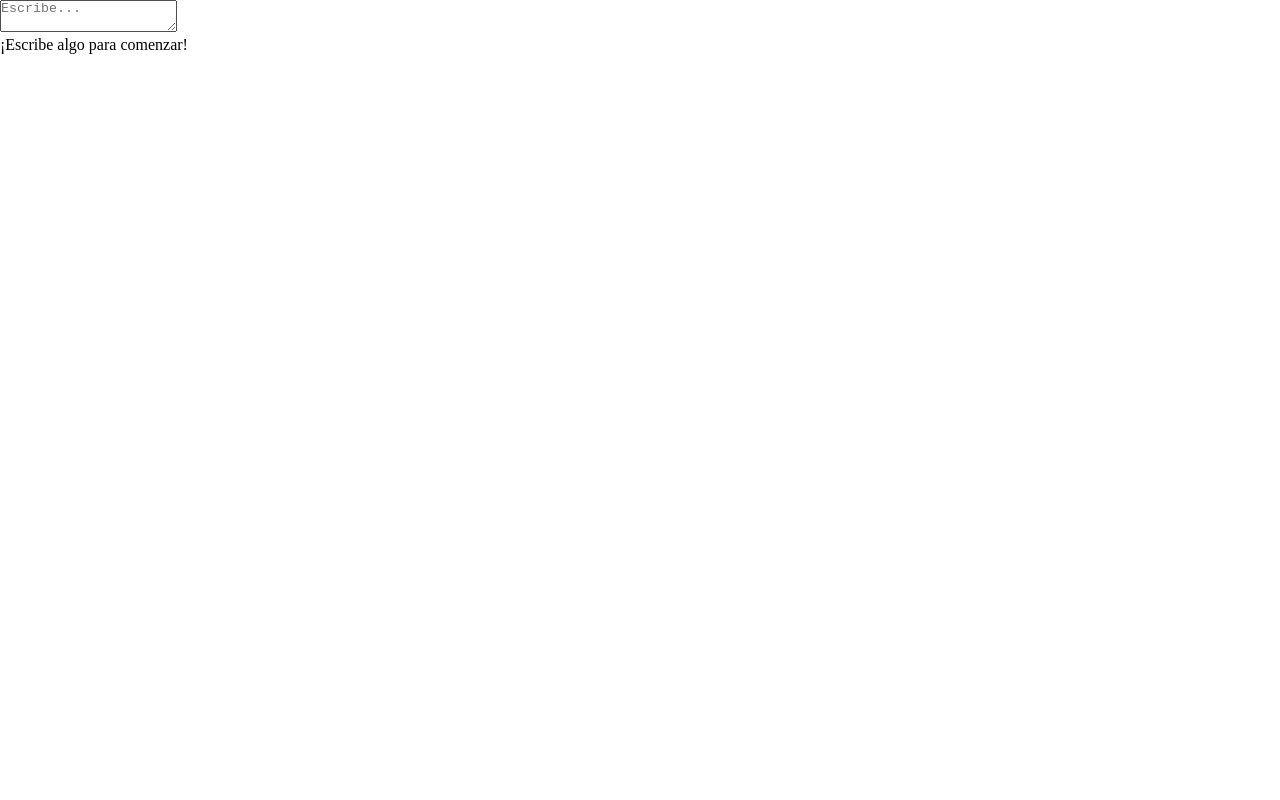
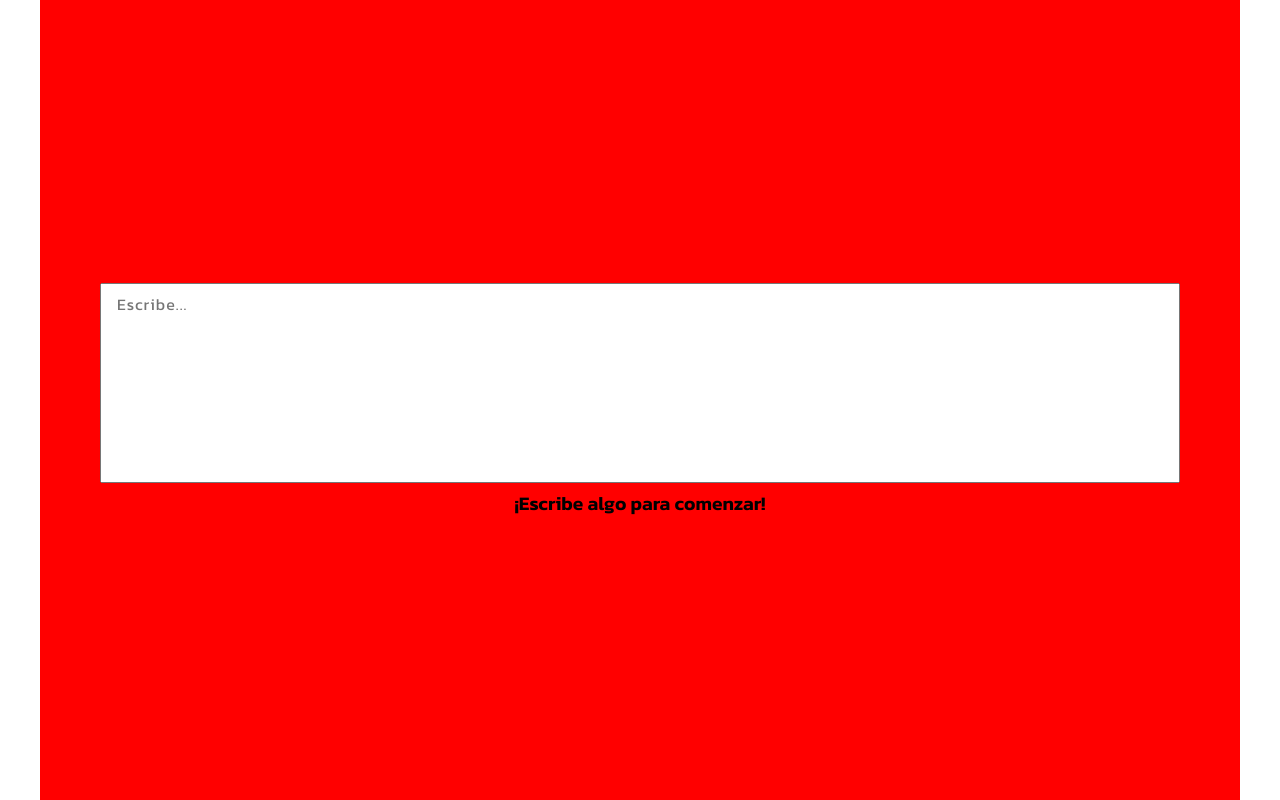
Before and after one commit to Carlos-Marte/contador-caracteres, a plain HTML site: page index.html in a window 1280 px wide. Drawn offline with Linux system fonts and the light colour scheme.

Commit message:
Max y min width body

```diff
--- a/css/style.css
+++ b/css/style.css
@@ -11,3 +11,57 @@
     padding: 0;
     box-sizing: border-box;
 }
+
+body {
+    font-family: var(--font);
+    max-width: 1200px;
+    min-width: 375px;
+    margin: 0 auto;
+}
+
+/* Main */
+.main {
+    width: 100%;
+    height: 100vh;
+
+    display: flex;
+    flex-direction: column;
+    justify-content: center;
+    align-items: center;
+    background-color: red;
+}
+
+/* Contenedor */
+.contenedor {
+    width: 90%;
+    margin: 0 auto;
+    padding: .5rem 0;
+    text-align: center;
+    /* background: red; */
+}
+
+.contenedor__textarea {
+    width: 100%;
+    height: 200px;
+    padding: .5rem;
+    outline: none;
+    resize: none;
+    font-size: 1.2rem;
+    text-transform: capitalize;
+}
+
+.contenedor__textarea::placeholder {
+    font-family: var(--font);
+    font-size: 1rem;
+    letter-spacing: 1px;
+    padding-left: .5rem;
+}
+
+.contenedor__p {
+    font-size: 1.2rem;
+    font-weight: 600;
+}
+
+.num-caracteres {
+    color: var(--cantidad-caracteres);
+}
```
